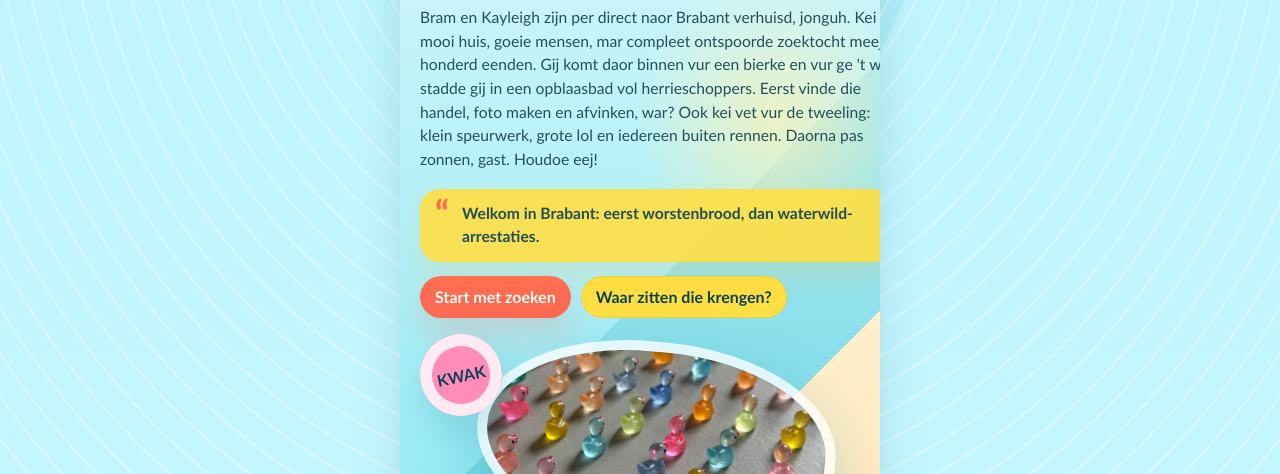
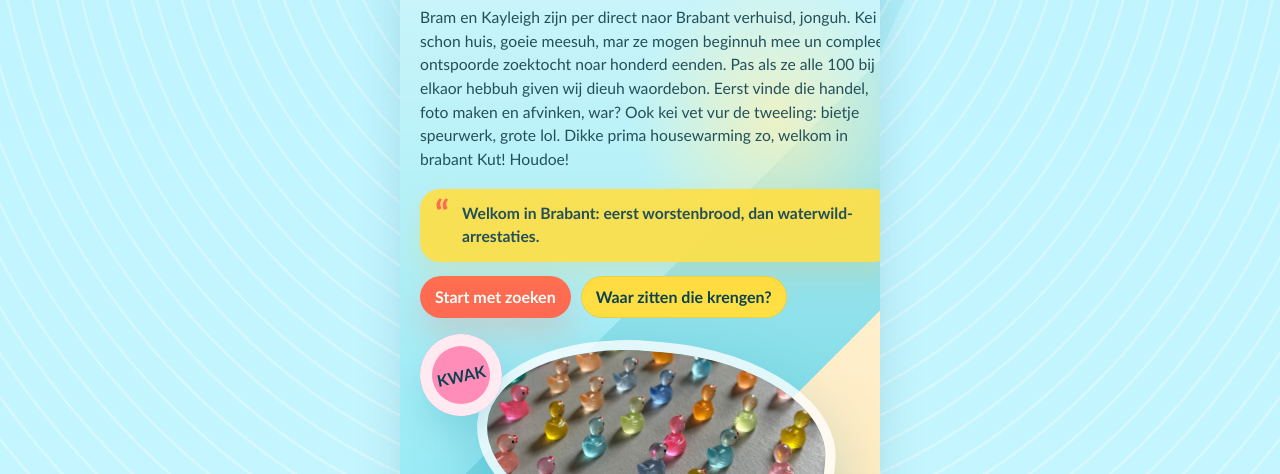
Before and after one commit to gtrolo/duckhunt100, a plain HTML site: page index.html in a window 1280 px wide. Shown: the part 258-732 px from the top of the page. Drawn offline with Linux system fonts and the light colour scheme; no server answers.

Commit message:
Update Brabant hero copy

```diff
--- a/index.html
+++ b/index.html
@@ -29,12 +29,12 @@
           <h1>100 Eenden Zoeken</h1>
           <p>
             Bram en Kayleigh zijn per direct naor Brabant verhuisd, jonguh. Kei
-            mooi huis, goeie mensen, mar compleet ontspoorde zoektocht meej
-            honderd eenden. Gij komt daor binnen vur een bierke en vur ge 't wit
-            stadde gij in een opblaasbad vol herrieschoppers. Eerst vinde die
-            handel, foto maken en afvinken, war? Ook kei vet vur de tweeling:
-            klein speurwerk, grote lol en iedereen buiten rennen. Daorna pas
-            zonnen, gast. Houdoe eej!
+            schon huis, goeie meesuh, mar ze mogen beginnuh mee un compleet
+            ontspoorde zoektocht noar honderd eenden. Pas als ze alle 100 bij
+            elkaor hebbuh given wij dieuh waordebon. Eerst vinde die handel,
+            foto maken en afvinken, war? Ook kei vet vur de tweeling: bietje
+            speurwerk, grote lol. Dikke prima housewarming zo, welkom in brabant
+            Kut! Houdoe!
           </p>
           <p class="hero-quote" id="heroQuote">Quote wordt geladen. Rustig, gast.</p>
           <div class="hero-actions">
```
